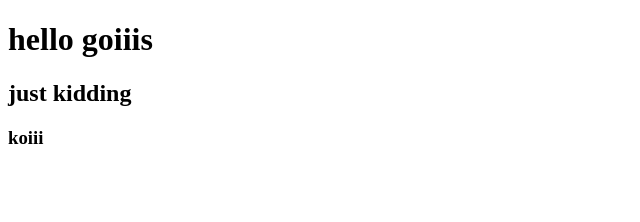
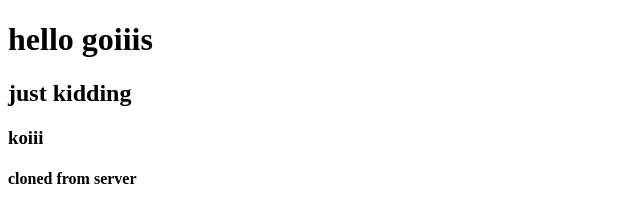
Before and after one commit to edwinkbabu/datewithgit-sample, a plain HTML site: page index.html in a window 1280 px wide. Shown: the whole page, without its empty margins (0-640 px from the left). Drawn offline with Linux system fonts and the light colour scheme.

Commit message:
index modifies h4 as clone from server

```diff
--- a/index.html
+++ b/index.html
@@ -9,5 +9,6 @@
     <h1>hello goiiis</h1>
     <h2>just kidding</h2>
     <h3>koiii</h3>
+    <h4>cloned from server<h5>
 </body>
 </html>
```
